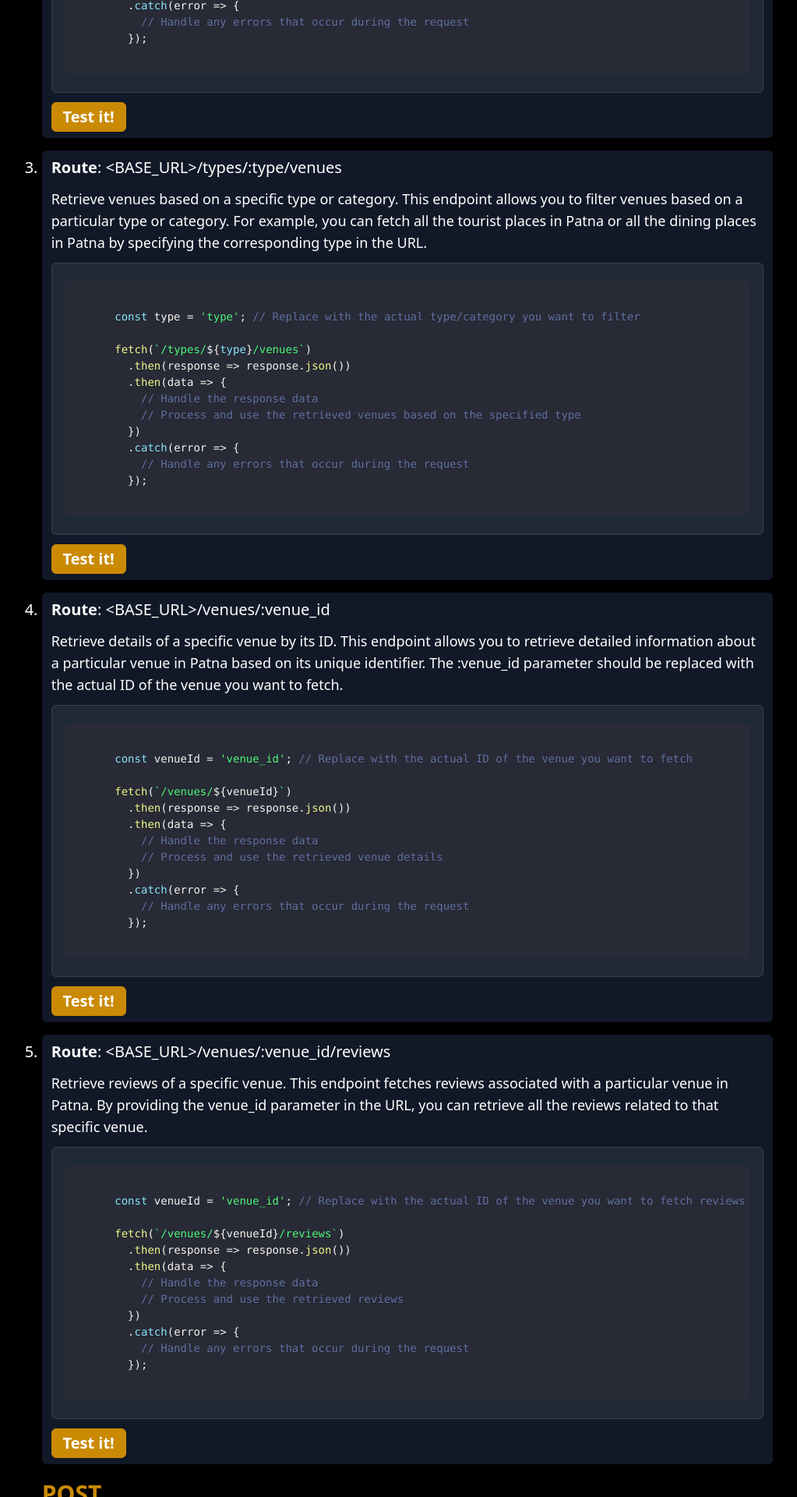
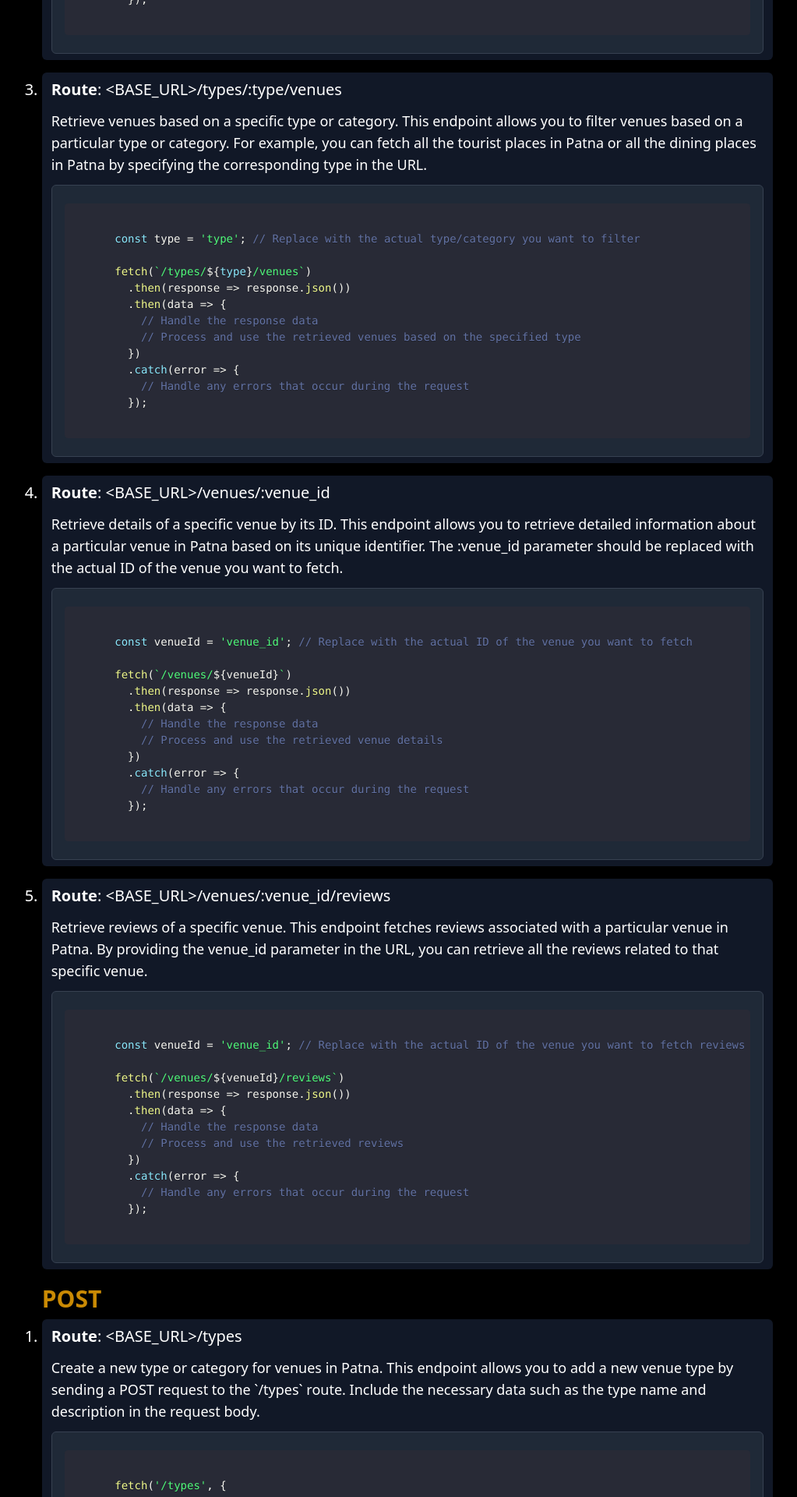
Before and after one commit to ujjwalkirti/patna-tourism-client, a React (Create React App) app: page / in a window 1280 px wide. Shown: the part 2280-4200 px from the top of the page at 78% size, without its empty margins (117-1140 px from the left). Built offline with nearby package versions, Linux system fonts and the light colour scheme.

Commit message:
Chore: remove the API testing button

```diff
--- a/src/components/Endpoint.tsx
+++ b/src/components/Endpoint.tsx
@@ -9,9 +9,10 @@ type Endpoint = {
 };
 type props = {
   endpoint: Endpoint;
+  typeOfRequest: string;
 };
 
-const EndPoint = ({ endpoint }: props) => {
+const EndPoint = ({ endpoint, typeOfRequest }: props) => {
   return (
     <li className="list-item space-y-3 bg-gray-900 my-2 px-3 py-2 rounded-md">
       <p className="bg-inherit">
@@ -25,11 +26,27 @@ const EndPoint = ({ endpoint }: props) => {
         </SyntaxHighlighter>
       </pre>
 
-      <button className="bg-yellow-600 hover:bg-white border border-yellow-600 hover:text-yellow-600 px-2 py-1 font-semibold rounded-md w-24 mx-auto">
+      {/* <button
+        onClick={() => submitRequest(endpoint.route, typeOfRequest)}
+        className="bg-yellow-600 hover:bg-white border border-yellow-600 hover:text-yellow-600 px-2 py-1 font-semibold rounded-md w-24 mx-auto"
+      >
         Test it!
-      </button>
+      </button> */}
     </li>
   );
 };
 
 export default EndPoint;
+
+const submitRequest = async (endpoint: string, method: string) => {
+  const res = await fetch(
+    `https://patna-tourism-api.azurewebsites.net/${endpoint}`,
+    {
+      method: method,
+      headers: {
+        "Content-Type": "application/json",
+        "X-API-Key": process.env.API_KEY || "",
+      },
+    }
+  );
+};
--- a/src/components/MainSection.tsx
+++ b/src/components/MainSection.tsx
@@ -94,7 +94,8 @@ const MainSection = () => {
         </div>
         <p className="mt-5">Also remember,</p>
         <p className="text-center my-5 bg-gray-800 w-4/5 mx-auto rounded-md py-4">
-          <span className="text-yellow-600 font-bold ">BASE_URL</span> = "https://patna-tourism-api.azurewebsites.net/"
+          <span className="text-yellow-600 font-bold ">BASE_URL</span> =
+          "https://patna-tourism-api.azurewebsites.net/"
         </p>
         <section className="w-11/12 mx-auto mt-5 flex flex-col gap-y-5">
           {/* get endpoints description */}
@@ -102,7 +103,7 @@ const MainSection = () => {
             <p className="text-green-600 font-bold text-3xl">GET</p>
             <ol className="list-decimal space-y-4">
               {get_endpoints.map((endpoint, index) => (
-                <EndPoint endpoint={endpoint} key={index} />
+                <EndPoint endpoint={endpoint} key={index} typeOfRequest="GET" />
               ))}
             </ol>
           </div>
@@ -111,7 +112,11 @@ const MainSection = () => {
             <p className="text-yellow-600 font-bold text-3xl">POST</p>
             <ol className="list-decimal space-y-4">
               {post_endpoints.map((endpoint, index) => (
-                <EndPoint endpoint={endpoint} key={index} />
+                <EndPoint
+                  endpoint={endpoint}
+                  key={index}
+                  typeOfRequest="POST"
+                />
               ))}
             </ol>
           </div>
@@ -120,7 +125,11 @@ const MainSection = () => {
             <p className="text-orange-600 font-bold text-3xl">PATCH</p>
             <ol className="list-decimal space-y-4">
               {patch_endpoints.map((endpoint, index) => (
-                <EndPoint endpoint={endpoint} key={index} />
+                <EndPoint
+                  endpoint={endpoint}
+                  key={index}
+                  typeOfRequest="PATCH"
+                />
               ))}
             </ol>
           </div>
@@ -129,7 +138,11 @@ const MainSection = () => {
             <p className="text-red-600 font-bold text-3xl">DELETE</p>
             <ol className="list-decimal space-y-4">
               {delete_endpoints.map((endpoint, index) => (
-                <EndPoint endpoint={endpoint} key={index} />
+                <EndPoint
+                  endpoint={endpoint}
+                  key={index}
+                  typeOfRequest="DELETE"
+                />
               ))}
             </ol>
           </div>
```
Also changed, not shown: 1 other file (tests, documents, lock files or other folders).
